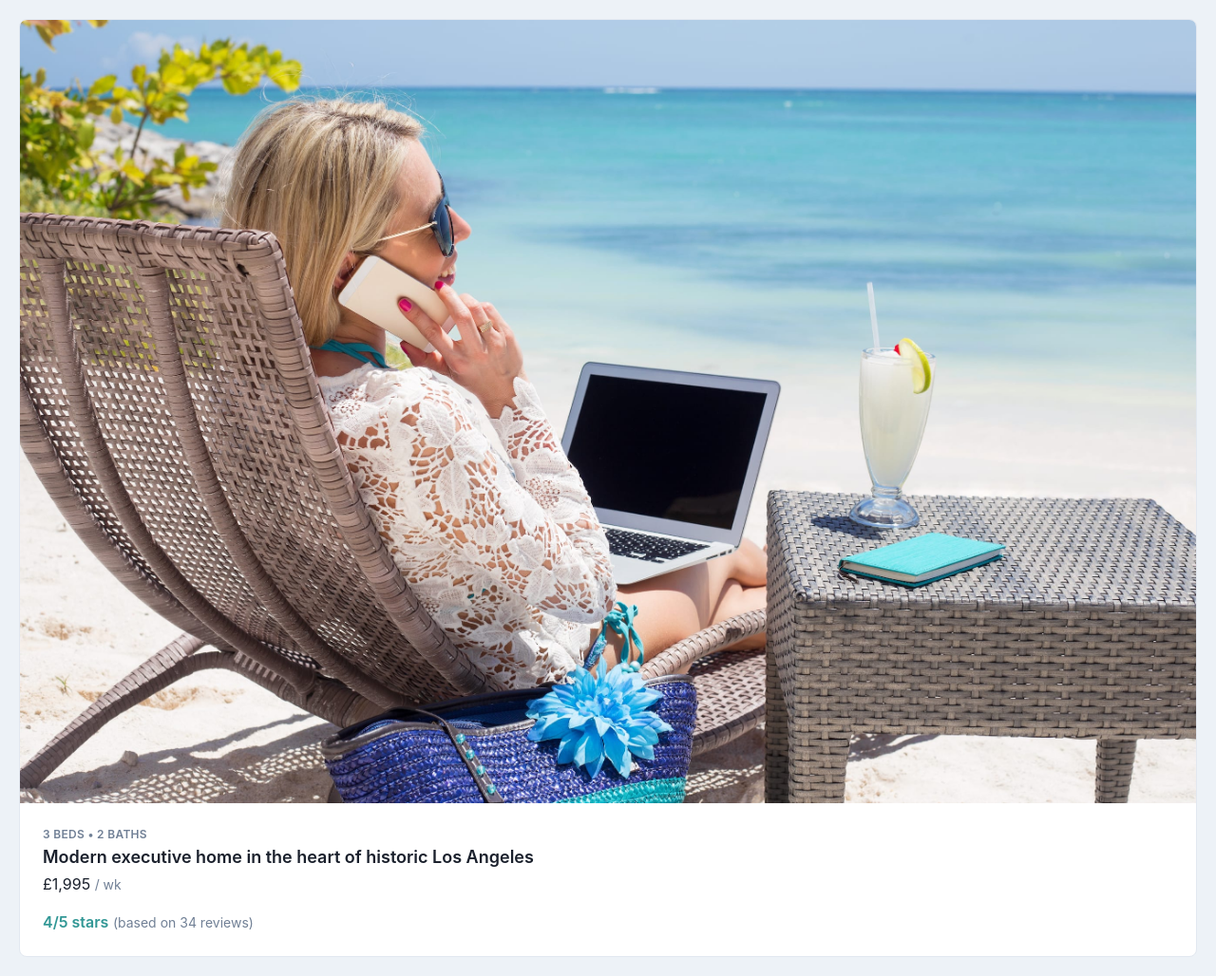
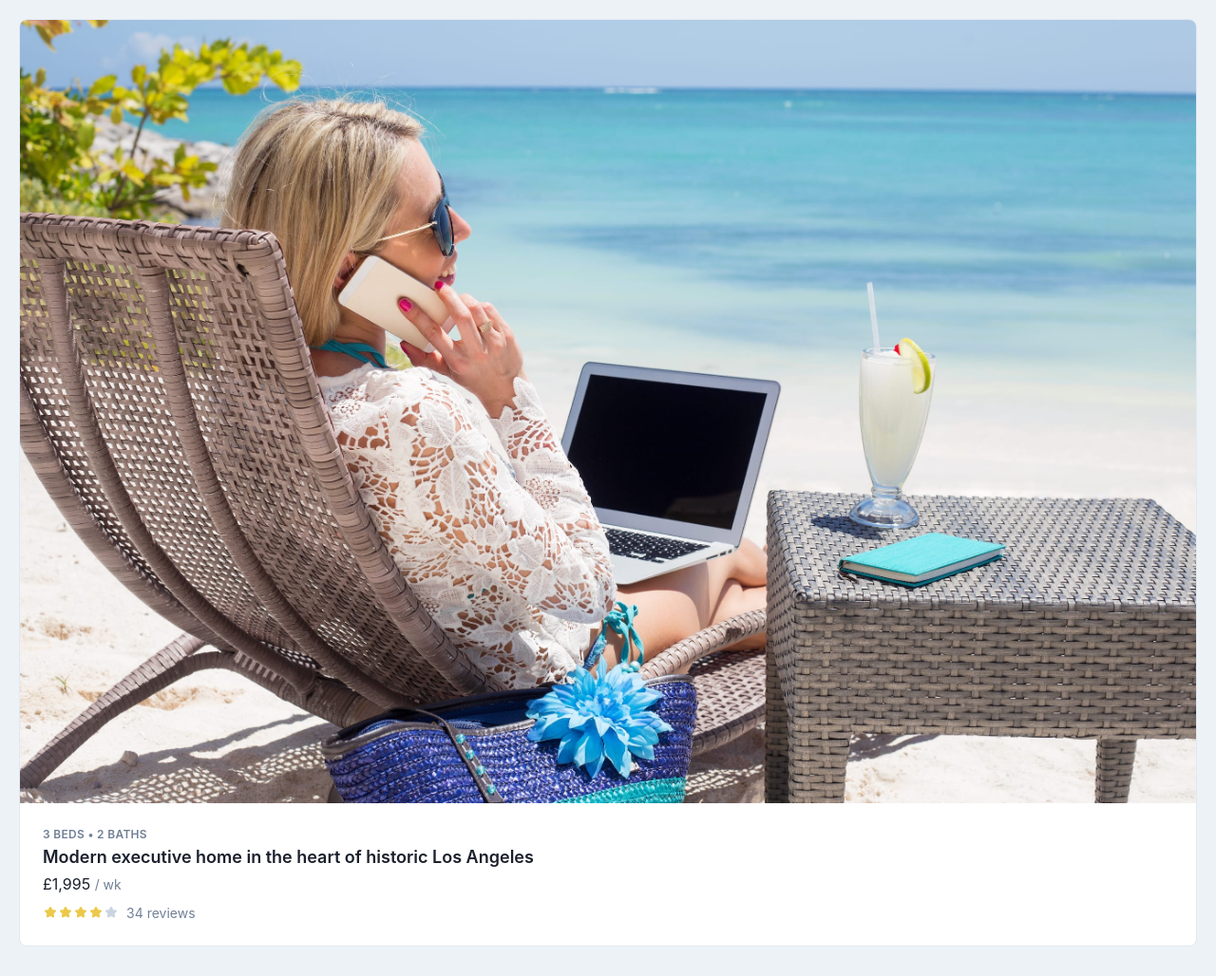
Before and after one commit to nickdavies791/tailwind-screencasts, a website: page public/card.html in a window 1280 px wide. Shown: the whole page at 95% size. Drawn offline with Linux system fonts and the light colour scheme.

Commit message:
Using SVGs with tailwind

```diff
--- a/public/card.html
+++ b/public/card.html
@@ -18,9 +18,23 @@
             &pound;1,995
             <span class="text-gray-600 text-sm">/ wk</span>
         </div>
-        <div class="mt-4">
-            <span class="text-teal-600 font-semibold">4/5 stars</span>
-            <span class="text-gray-600 text-sm">(based on 34 reviews)</span>
+        <div class="mt-2 flex items-center">
+            <svg class="h-4 w-4 fill-current text-yellow-500" viewBox="0 0 24 24">
+                <path d="M8.128 19.825a1.586 1.586 0 0 1-1.643-.117 1.543 1.543 0 0 1-.53-.662 1.515 1.515 0 0 1-.096-.837l.736-4.247-3.13-3a1.514 1.514 0 0 1-.39-1.569c.09-.271.254-.513.475-.698.22-.185.49-.306.776-.35L8.66 7.73l1.925-3.862c.128-.26.328-.48.577-.633a1.584 1.584 0 0 1 1.662 0c.25.153.45.373.577.633l1.925 3.847 4.334.615c.29.042.562.162.785.348.224.186.39.43.48.704a1.514 1.514 0 0 1-.404 1.58l-3.13 3 .736 4.247c.047.282.014.572-.096.837-.111.265-.294.494-.53.662a1.582 1.582 0 0 1-1.643.117l-3.865-2-3.865 2z" />
+            </svg>
+            <svg class="h-4 w-4 fill-current text-yellow-500" viewBox="0 0 24 24">
+                <path d="M8.128 19.825a1.586 1.586 0 0 1-1.643-.117 1.543 1.543 0 0 1-.53-.662 1.515 1.515 0 0 1-.096-.837l.736-4.247-3.13-3a1.514 1.514 0 0 1-.39-1.569c.09-.271.254-.513.475-.698.22-.185.49-.306.776-.35L8.66 7.73l1.925-3.862c.128-.26.328-.48.577-.633a1.584 1.584 0 0 1 1.662 0c.25.153.45.373.577.633l1.925 3.847 4.334.615c.29.042.562.162.785.348.224.186.39.43.48.704a1.514 1.514 0 0 1-.404 1.58l-3.13 3 .736 4.247c.047.282.014.572-.096.837-.111.265-.294.494-.53.662a1.582 1.582 0 0 1-1.643.117l-3.865-2-3.865 2z" />
+            </svg>
+            <svg class="h-4 w-4 fill-current text-yellow-500" viewBox="0 0 24 24">
+                <path d="M8.128 19.825a1.586 1.586 0 0 1-1.643-.117 1.543 1.543 0 0 1-.53-.662 1.515 1.515 0 0 1-.096-.837l.736-4.247-3.13-3a1.514 1.514 0 0 1-.39-1.569c.09-.271.254-.513.475-.698.22-.185.49-.306.776-.35L8.66 7.73l1.925-3.862c.128-.26.328-.48.577-.633a1.584 1.584 0 0 1 1.662 0c.25.153.45.373.577.633l1.925 3.847 4.334.615c.29.042.562.162.785.348.224.186.39.43.48.704a1.514 1.514 0 0 1-.404 1.58l-3.13 3 .736 4.247c.047.282.014.572-.096.837-.111.265-.294.494-.53.662a1.582 1.582 0 0 1-1.643.117l-3.865-2-3.865 2z" />
+            </svg>
+            <svg class="h-4 w-4 fill-current text-yellow-500" viewBox="0 0 24 24">
+                <path d="M8.128 19.825a1.586 1.586 0 0 1-1.643-.117 1.543 1.543 0 0 1-.53-.662 1.515 1.515 0 0 1-.096-.837l.736-4.247-3.13-3a1.514 1.514 0 0 1-.39-1.569c.09-.271.254-.513.475-.698.22-.185.49-.306.776-.35L8.66 7.73l1.925-3.862c.128-.26.328-.48.577-.633a1.584 1.584 0 0 1 1.662 0c.25.153.45.373.577.633l1.925 3.847 4.334.615c.29.042.562.162.785.348.224.186.39.43.48.704a1.514 1.514 0 0 1-.404 1.58l-3.13 3 .736 4.247c.047.282.014.572-.096.837-.111.265-.294.494-.53.662a1.582 1.582 0 0 1-1.643.117l-3.865-2-3.865 2z" />
+            </svg>
+            <svg class="h-4 w-4 fill-current text-gray-400" viewBox="0 0 24 24">
+                <path d="M8.128 19.825a1.586 1.586 0 0 1-1.643-.117 1.543 1.543 0 0 1-.53-.662 1.515 1.515 0 0 1-.096-.837l.736-4.247-3.13-3a1.514 1.514 0 0 1-.39-1.569c.09-.271.254-.513.475-.698.22-.185.49-.306.776-.35L8.66 7.73l1.925-3.862c.128-.26.328-.48.577-.633a1.584 1.584 0 0 1 1.662 0c.25.153.45.373.577.633l1.925 3.847 4.334.615c.29.042.562.162.785.348.224.186.39.43.48.704a1.514 1.514 0 0 1-.404 1.58l-3.13 3 .736 4.247c.047.282.014.572-.096.837-.111.265-.294.494-.53.662a1.582 1.582 0 0 1-1.643.117l-3.865-2-3.865 2z" />
+            </svg>
+            <span class="ml-2 text-gray-600 text-sm">34 reviews</span>
         </div>
     </div>
 </div>
```
